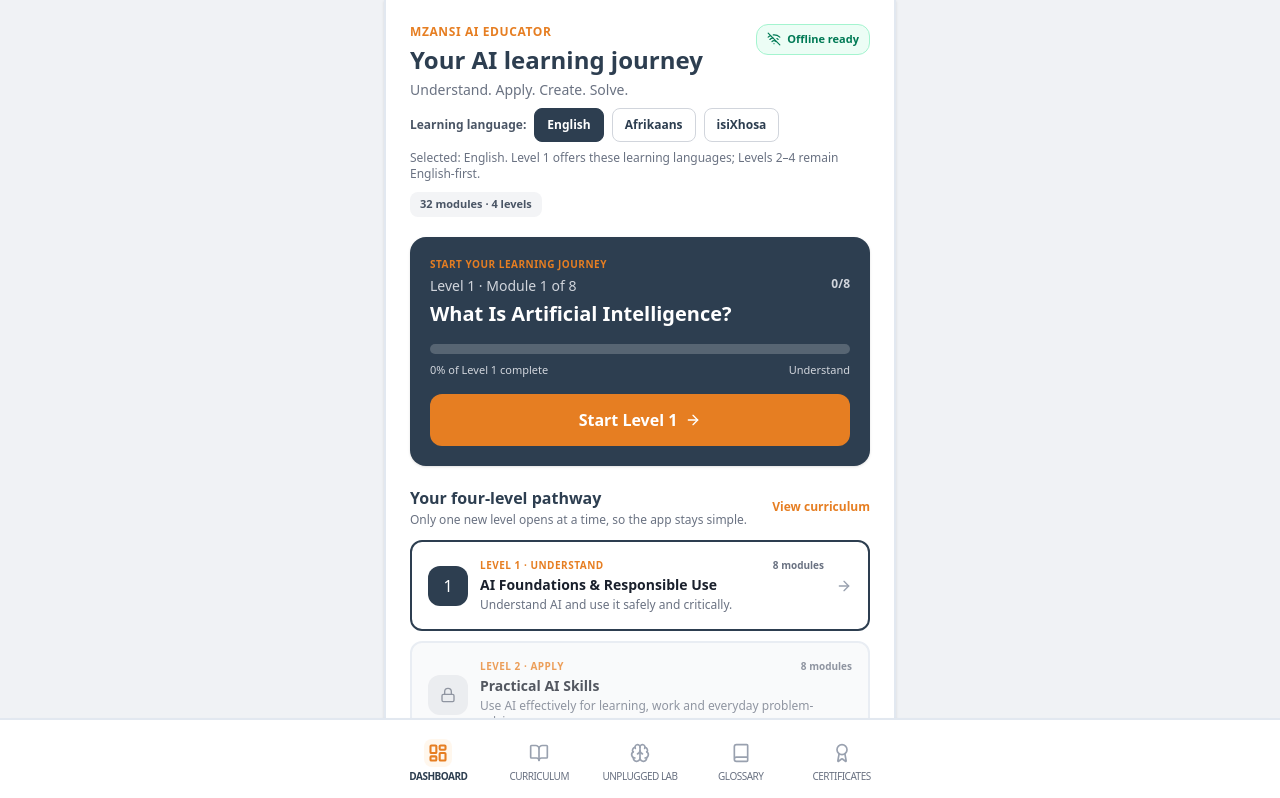
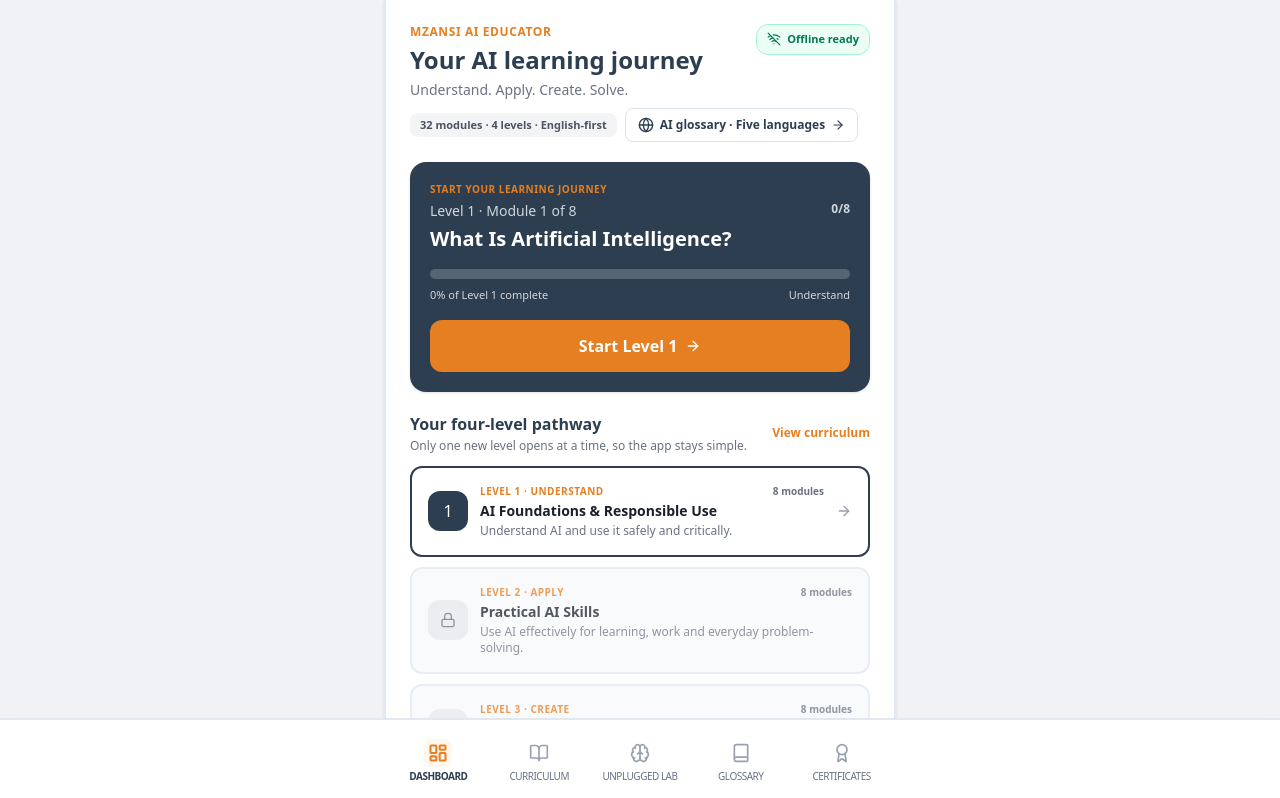
Before and after one commit to marcdiedricks/mzansi-ai-educator, a React (Vite) app: page /home in a window 1280 px wide. Shown: the top 798 px of the page. Built offline with nearby package versions, Linux system fonts and the light colour scheme.

Commit message:
Align dashboard with English-first policy and link multilingual glossary

```diff
--- a/src/pages/Home.tsx
+++ b/src/pages/Home.tsx
@@ -1,20 +1,12 @@
 import { useEffect, useState } from 'react';
 import { useNavigate } from 'react-router-dom';
 import { ArrowRight, BookOpen, Brain, CheckCircle2, Globe, Lock, MessageCircle, Video, WifiOff } from 'lucide-react';
-import { getOnboardingData, setOnboardingComplete, type LearnerLanguage } from '../lib/storage';
 import { getUserProgress } from '../lib/progress';
 import { modules, lessons } from '../lib/curriculum/data';
 import { LEVEL_TWO_MODULES, LEVEL_THREE_MODULES, LEVEL_FOUR_MODULES, PROGRAMME_LEVELS } from '../lib/programmeLevels';
 
 export function Home() {
   const navigate = useNavigate();
-  const [onboarding, setOnboarding] = useState(getOnboardingData());
-  const selectedLanguage: LearnerLanguage = onboarding?.language ?? 'en';
-  const changeLanguage = (language: LearnerLanguage) => {
-    const updated = { language, goal: onboarding?.goal ?? '', experience: onboarding?.experience ?? '', dataMode: onboarding?.dataMode ?? '' };
-    setOnboardingComplete(updated);
-    setOnboarding(updated);
-  };
   const [progress, setProgress] = useState(getUserProgress());
 
   useEffect(() => {
@@ -79,23 +71,13 @@ export function Home() {
     navigate('/learn');
   };
 
-  const languageLabel = onboarding?.language === 'af' ? 'Afrikaans' : onboarding?.language === 'xh' ? 'isiXhosa' : 'English';
-
   return (
     <div className="w-full p-4 sm:p-6 pb-24 space-y-5">
       <header className="space-y-2">
         <div className="flex items-start justify-between gap-3"><div><p className="text-xs font-bold uppercase tracking-wider text-[#E67E22]">Mzansi AI Educator</p><h1 className="text-2xl font-bold text-[#2D3E50] mt-1">Your AI learning journey</h1><p className="text-sm text-gray-500 mt-1">Understand. Apply. Create. Solve.</p></div><div className="shrink-0 flex items-center gap-1.5 text-[11px] font-bold text-emerald-700 bg-emerald-50 border border-emerald-200 rounded-xl px-2.5 py-1.5"><WifiOff className="w-3.5 h-3.5" /> Offline ready</div></div>
-        <div className="space-y-2">
-          <div role="group" aria-label="Choose learning language" className="flex flex-wrap items-center gap-2">
-            <span className="text-xs font-bold text-gray-600">Learning language:</span>
-            {([{ code: 'en', label: 'English' }, { code: 'af', label: 'Afrikaans' }, { code: 'xh', label: 'isiXhosa' }] as const).map((option) => (
-              <button key={option.code} type="button" onClick={() => changeLanguage(option.code)} aria-pressed={selectedLanguage === option.code} className={`rounded-lg border px-3 py-2 text-xs font-bold focus-visible:outline-none focus-visible:ring-2 focus-visible:ring-[#E67E22] ${selectedLanguage === option.code ? 'bg-[#2D3E50] text-white border-[#2D3E50]' : 'bg-white text-[#2D3E50] border-gray-300'}`}>
-                {option.label}
-              </button>
-            ))}
-          </div>
-          <p className="text-xs text-gray-500">Selected: {languageLabel}. Level 1 offers these learning languages; Levels 2–4 remain English-first.</p>
-          <span className="inline-block px-2.5 py-1 rounded-lg bg-gray-100 text-[11px] font-bold text-gray-600">32 modules · 4 levels</span>
+        <div className="flex flex-wrap items-center gap-2">
+          <span className="inline-block px-2.5 py-1 rounded-lg bg-gray-100 text-[11px] font-bold text-gray-600">32 modules · 4 levels · English-first</span>
+          <button type="button" onClick={() => navigate('/glossary')} className="inline-flex items-center gap-1.5 rounded-lg border border-[#DCE3E9] bg-white px-3 py-2 text-xs font-bold text-[#2D3E50] focus-visible:outline-none focus-visible:ring-2 focus-visible:ring-[#E67E22]"><Globe className="w-4 h-4" /> AI glossary · Five languages <ArrowRight className="w-3.5 h-3.5" /></button>
         </div>
       </header>
 
```
